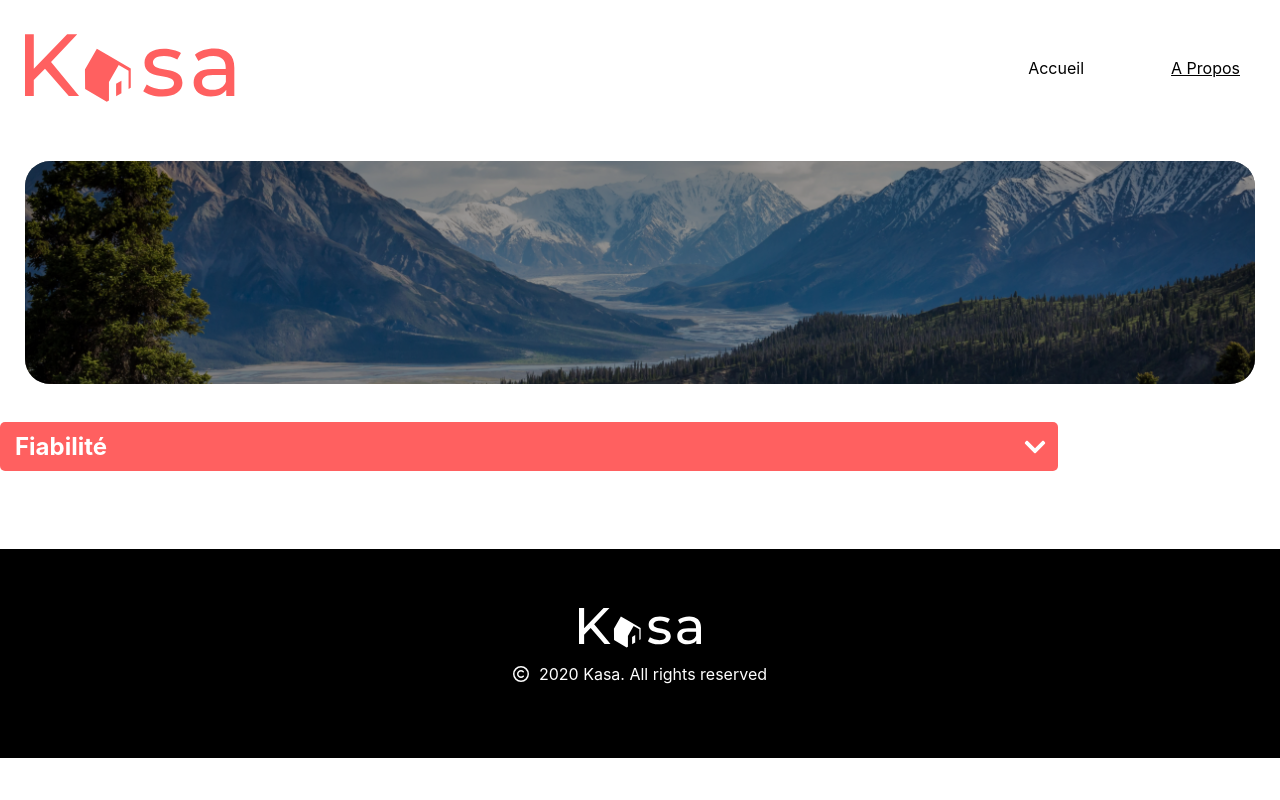
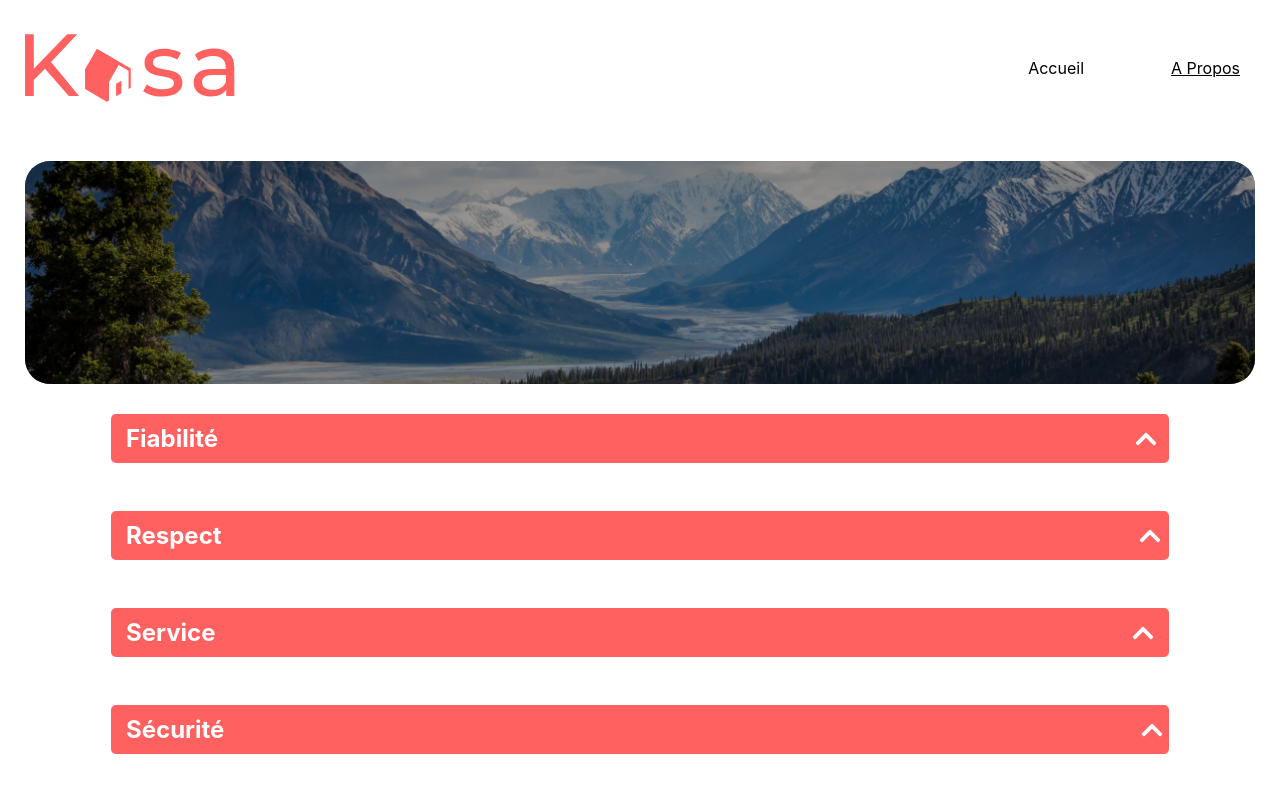
Before and after one commit to Lola-Jeanne/Kasa, a React (Create React App) app: page /about in a window 1280 px wide. Shown: the top 800 px of the page. Built offline with nearby package versions, Linux system fonts and the light colour scheme.

Commit message:
:sparkles: fin implémentation dropdowns page about

```diff
--- a/src/components/DropdownButton/dropdownButton.jsx
+++ b/src/components/DropdownButton/dropdownButton.jsx
@@ -5,7 +5,7 @@ export default function DropdownButton({ buttonText, open, toggle }){
     return<div onClick={toggle} className={`dropdown-btn ${open ? "button-open" : ""}`}>
             {buttonText}
             <span className="toggle-icon">
-                {open ? <FaChevronUp /> : <FaChevronDown />}
+                {open ? <FaChevronDown /> : <FaChevronUp />}
             </span>
         </div>
 }
--- a/src/components/DropdownButton/dropdownButton.styles.scss
+++ b/src/components/DropdownButton/dropdownButton.styles.scss
@@ -6,7 +6,7 @@
     background-color: #FF6060;
     border-radius: 5px;
     gap: 900px;
-    margin-top: 38px;
+    margin-top: 30px;
     cursor: pointer;
     color: #FFF;
     font-size: 24px;
--- a/src/components/DropdownContent/dropdownContent.styles.scss
+++ b/src/components/DropdownContent/dropdownContent.styles.scss
@@ -17,7 +17,7 @@
 .content-open{
     opacity: 1;
     visibility: visible;
-    position: absolute;
+    // position: absolute;
     width: 1023px;
     display: flex;
     flex-direction: column;
@@ -31,4 +31,5 @@
 
 .hide-content {
     visibility: hidden;
+    height: 0px;
 }
--- a/src/components/Dropdowns/dropdown.styles.scss
+++ b/src/components/Dropdowns/dropdown.styles.scss
@@ -1,5 +1,6 @@
 .dropdown {
     position: relative;
+    text-align: -webkit-center;
     // display: flex;
     // justify-content: center;
 }
--- a/src/pages/About/about.jsx
+++ b/src/pages/About/about.jsx
@@ -15,6 +15,15 @@ function About () {
             <div className="dropdownArea">
                 <Dropdowns buttonText="Fiabilité" content={<p className="text-content">Les annonces postée sur Kasa garantissent une fiabilité totale. Les photos sont conforment aux logements, et toutes les informations sont régulièrement vérifiées par nos équipes.</p>}/>
             </div>
+            <div className="dropdownArea">
+                <Dropdowns buttonText="Respect" content={<p className="text-content">La bienveillance fait partie des valeurs fondatrices Kasa. Tout comportement discriminatoire ou de perturbation du voisinage entraînera une exclusion de notre plateforme.</p>}/>
+            </div>
+            <div className="dropdownArea">
+                <Dropdowns buttonText="Service" content={<p className="text-content">La qualité du service est au cœur de notre engagement chez Kasa. Nous veillons à ce que chaque interaction, que ce soit avec nos hôtes ou nos locataires, soit empreinte de respect et de bienveillance.</p>}/>
+            </div>
+            <div className="dropdownArea last-dropDown">
+                <Dropdowns buttonText="Sécurité" content={<p className="text-content">La sécurité est la priorité de Kasa. Aussi bien pour nos hôtes que pour les voyageurs, chaque logement correspond aux critères de sécurité établis par nos services. En laissant une note aussi bien à l'hote qu'au locataire, cela permet à nos équipes de vérifier que les standards sont bien respectés. Nous organisons également des ateliers sur la sécruité domestique pour nos hôtes.</p>}/>
+            </div>
             <div>
                 <Footer />
             </div>
--- a/src/pages/About/about.styles.scss
+++ b/src/pages/About/about.styles.scss
@@ -9,3 +9,7 @@
         // visibility: hidden;
     }
 }
+
+.last-dropDown{
+    margin-bottom: 38px;
+}
```
Also changed, not shown: src/components/DropdownItem/dropdownItem.jsx (deleted), src/components/DropdownItem/dropdownItem.styles.scss (deleted).
